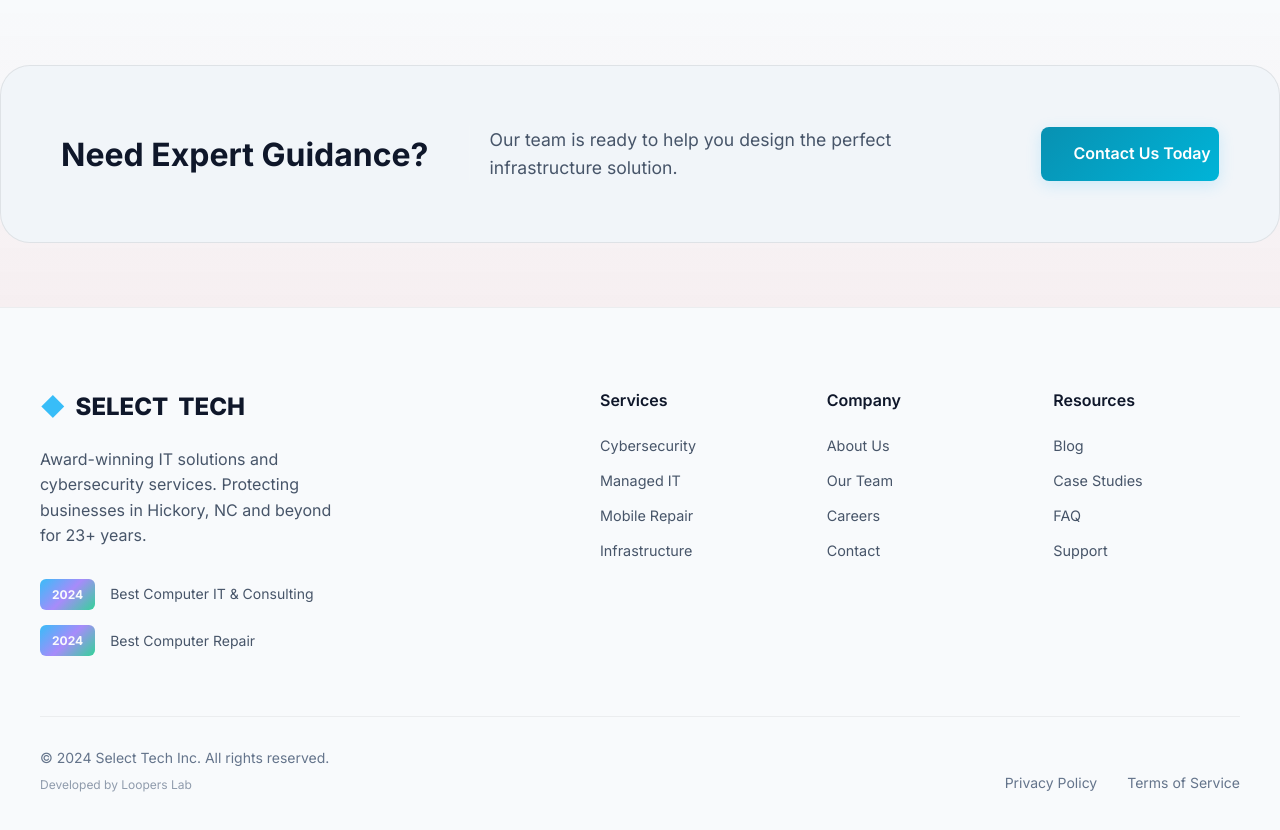
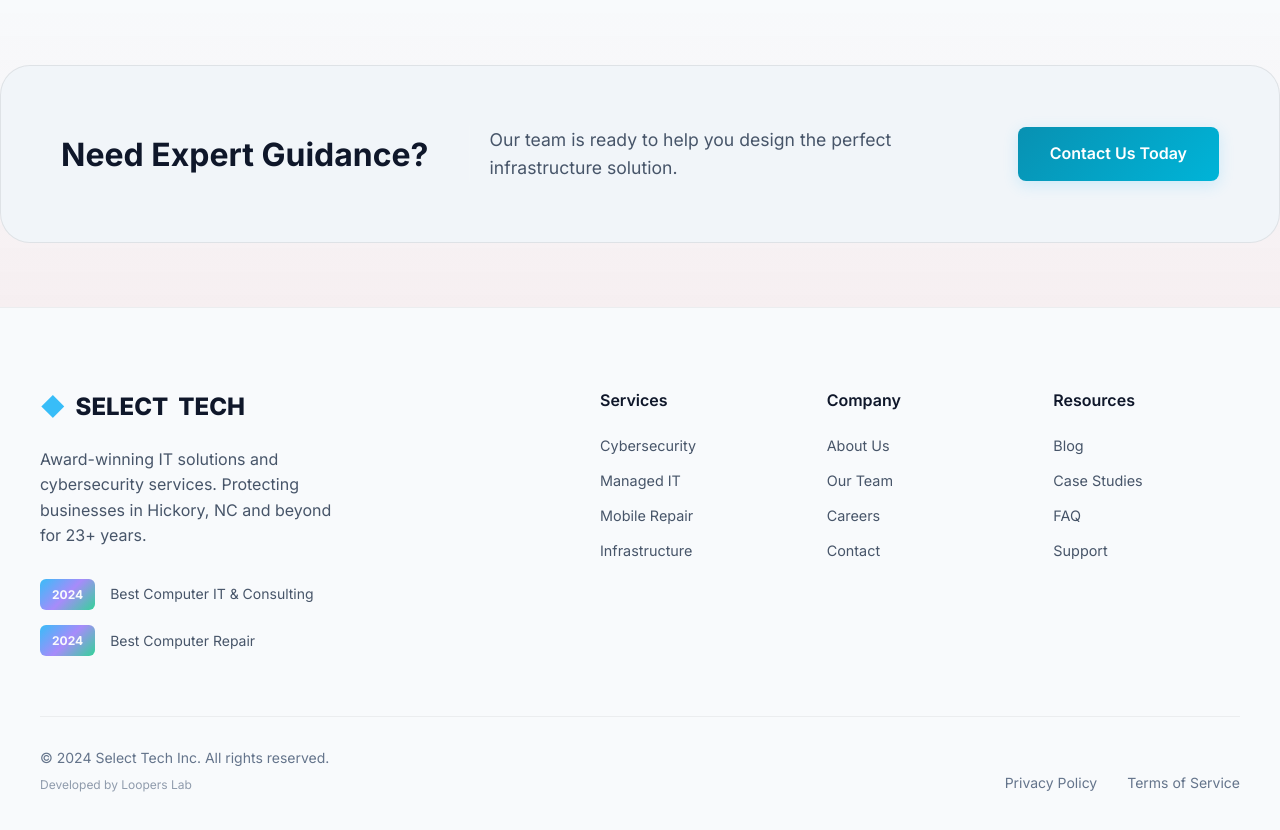
Before and after one commit to anhlnp/ladipage_red, a React (Vite) app: page /blog in a window 1280 px wide. Shown: the part 1580-2410 px from the top of the page. Built offline with nearby package versions, Linux system fonts and the light colour scheme.

Commit message:
fix: bug button cutting text

```diff
--- a/src/index.css
+++ b/src/index.css
@@ -3763,5 +3763,7 @@
     justify-self: end;
     white-space: nowrap;
     /* Prevent button text from wrapping */
-  }
-}
+    min-width: max-content;
+    flex-shrink: 0;
+  }
+}
```
